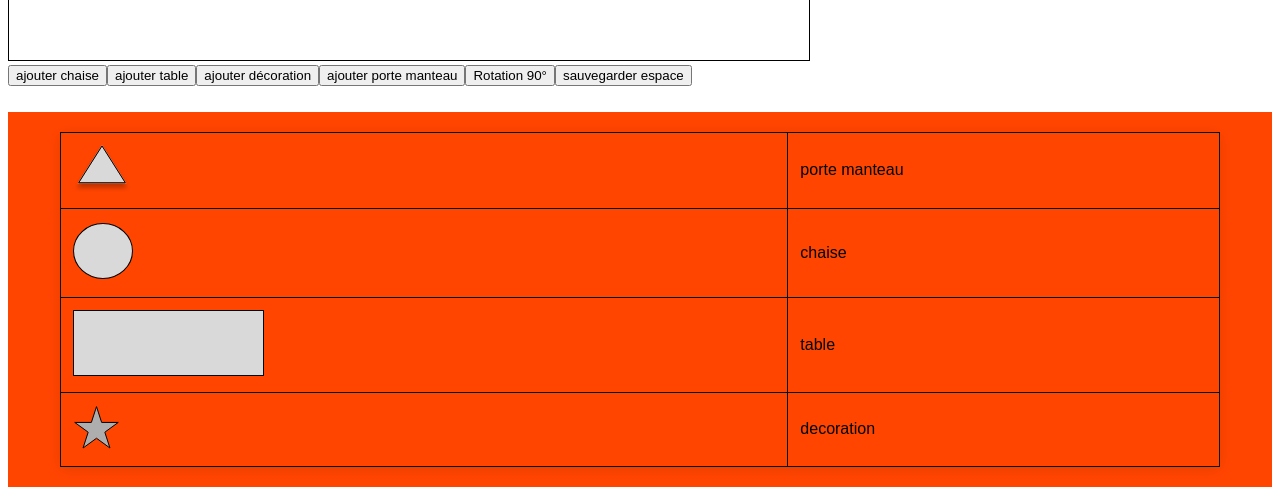
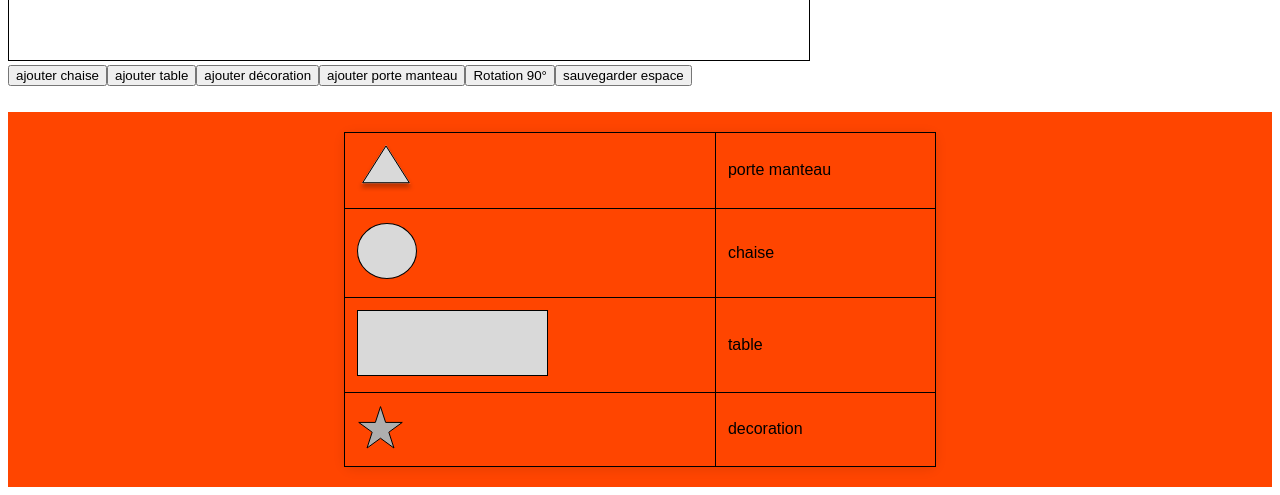
Before and after one commit to Oliviermaignan/evenementhall, a Vue app in the folder app/: page / in a window 1280 px wide. Shown: the part 639-1134 px from the top of the page. Built offline with nearby package versions, Linux system fonts and the light colour scheme.

Commit message:
style: edit legende

```diff
--- a/app/src/components/Legande.vue
+++ b/app/src/components/Legande.vue
@@ -7,8 +7,7 @@ import { CanevasIconName } from './enums.ts';
     <body>
         <div class="container">
             <table class="styled-table">
-
-
+                <tbody>
                     <tr>
                         <td><img :src="`/icons/${CanevasIconName.PorteManteau}`" alt=""></td>
                         <td>porte manteau</td>
@@ -25,7 +24,7 @@ import { CanevasIconName } from './enums.ts';
                         <td><img :src="`/icons/${CanevasIconName.Déco}`" alt=""></td>
                         <td>decoration</td>
                     </tr>
-
+                </tbody>
             </table>
         </div>
     </body>
@@ -45,7 +44,7 @@ body {
 
 /* Container for centering content */
 .container {
-    width: 100%;
+    width: 50%;
     padding: 20px;
     max-width: 1200px;
     box-sizing: border-box;
```
